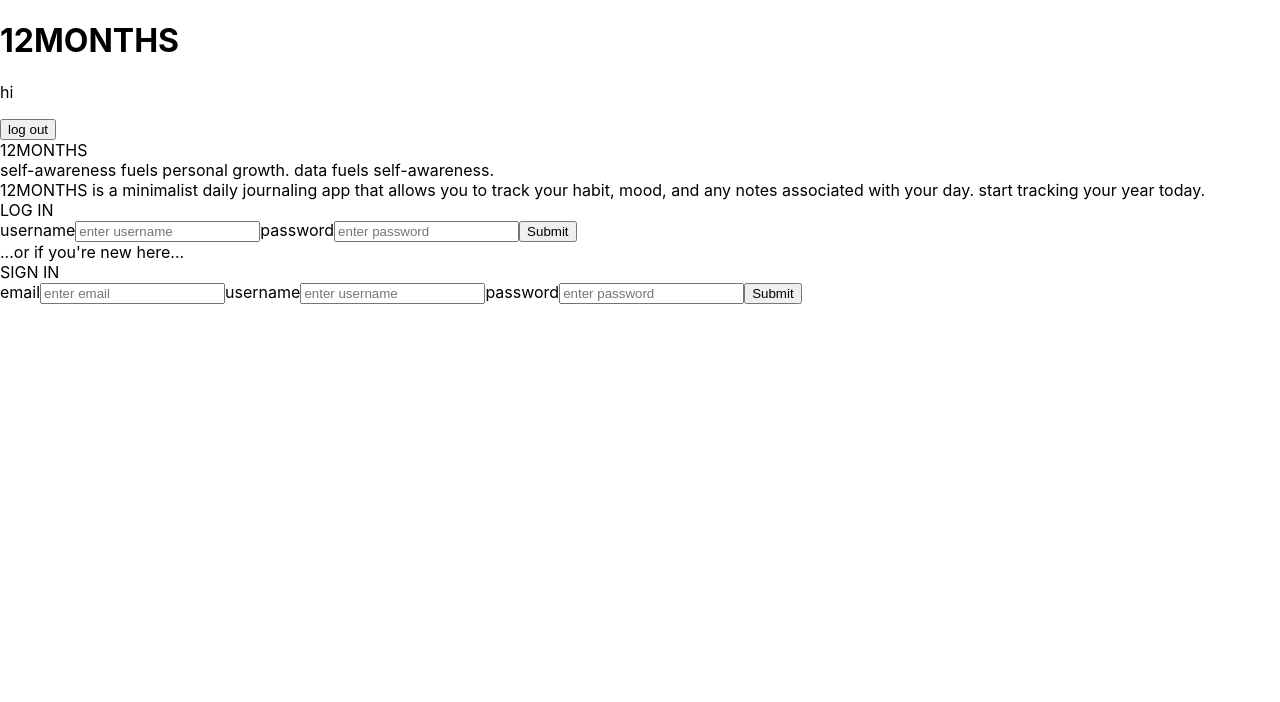
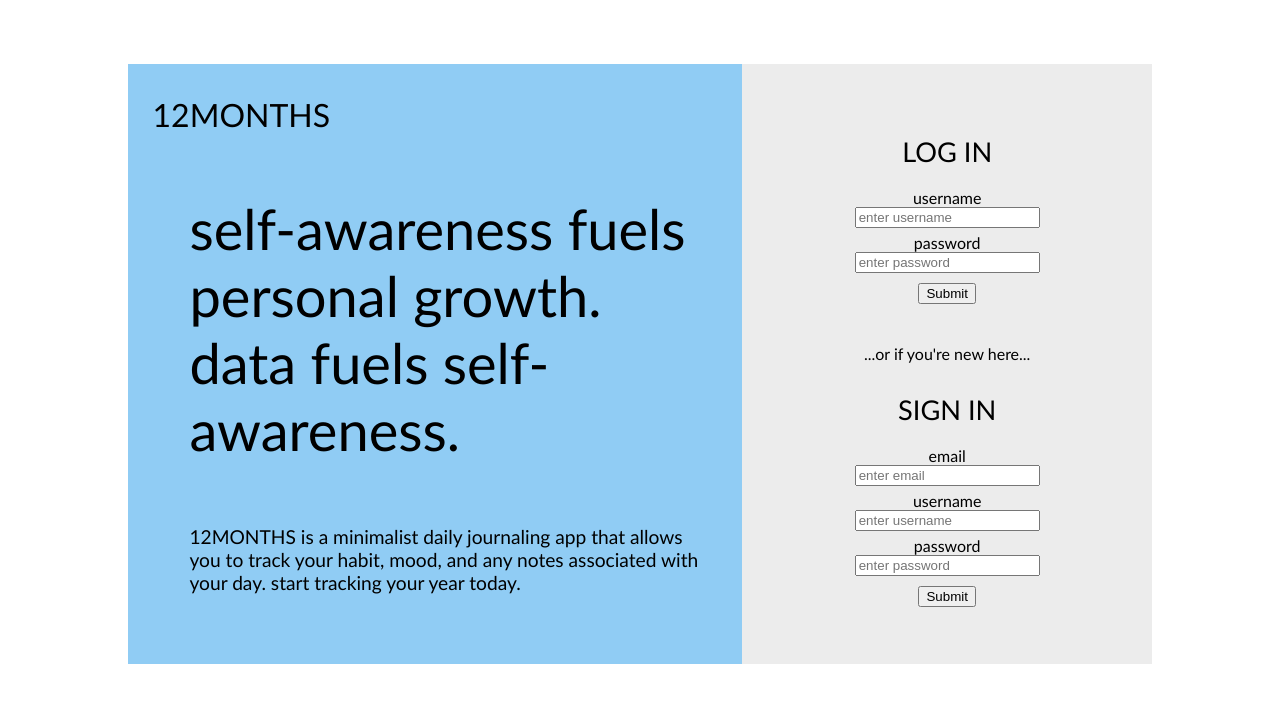
Before and after one commit to billyott/twelve-months-client, a React (Create React App) app: page /login in a window 1280 px wide. Shown: the top 702 px of the page. Built offline with nearby package versions, Linux system fonts and the light colour scheme.

Commit message:
style for login container, login form, new user form

```diff
--- a/src/App.css
+++ b/src/App.css
@@ -1,5 +1,9 @@
 @import 'react-datepicker/dist/react-datepicker.css';
 
+html, body {
+  font-family: 'Gill Sans MT', 'Gill Sans', Calibri, 'Trebuchet MS', sans-serif;
+}
+
 .App {
-  height: 80vh;
+  height: 600px;
 }
--- a/src/App.js
+++ b/src/App.js
@@ -17,7 +17,7 @@ function App(props) {
     return (
         <div className="App">
             <BrowserRouter>
-                <Header />
+                {!!props.user.id ? <Header /> : null}
                 {!!props.user.id ? <NavBar /> : null}
                 <Switch>
                     <Route path="/login">
--- a/src/components/header.js
+++ b/src/components/header.js
@@ -15,7 +15,7 @@ function Header(props) {
     return (
         <header className="header">
             <h1 className="header__header">12MONTHS</h1>
-            <p>hi {props.username}</p>
+            {/* <p>hi {props.username}</p> */}
             <button className="header__button" onClick={handleLogout}>log out</button>
         </header>
     );
--- a/src/components/line-graph.js
+++ b/src/components/line-graph.js
@@ -4,6 +4,7 @@ import './line-graph.scss';
 
 const LineGraph = ({ data = []}) => (
     <ResponsiveLine
+        colors={config => config.color}
         data={data}
         margin={{ top: 50, right: 100, bottom: 150, left: 100 }}
         xScale={{ type: 'point' }}
--- a/src/components/login-form.scss
+++ b/src/components/login-form.scss
@@ -0,0 +1,22 @@
+.login-form {
+    height: 40%;
+    display: flex;
+    flex-direction: column;
+    justify-content: flex-end;
+    align-items: center;
+    margin-bottom: 10px;
+
+    &__header {
+        font-size: 1.7rem;
+        margin-bottom: 15px;
+    }
+
+    &__label {
+        margin-top: 5px;
+    }
+
+    &__button {
+        margin-top: 10px;
+    }
+
+}
--- a/src/components/new-user-form.js
+++ b/src/components/new-user-form.js
@@ -37,7 +37,7 @@ class NewUserForm extends React.Component {
                 <input className="new-user-form__input" name="username" placeholder="enter username" value={this.state.username} onChange={this.handleInputUpdate}></input>
                 <label className="new-user-form__label">password</label>
                 <input className="new-user-form__input" name="password" placeholder="enter password" value={this.state.password} onChange={this.handleInputUpdate} type="password"></input>
-                <button className="new-user__button">Submit</button>
+                <button className="new-user-form__button">Submit</button>
             </form>
         );
     }
--- a/src/components/new-user-form.scss
+++ b/src/components/new-user-form.scss
@@ -0,0 +1,25 @@
+.new-user-form {
+    flex-grow: 1;
+    display: flex;
+    flex-direction: column;
+    align-items: center;
+
+    &__header {
+        font-size: 1.7rem;
+        margin-bottom: 15px;
+    }
+
+    &__label {
+        margin-top: 5px;
+    }
+
+    &__button {
+        margin-top: 10px;
+    }
+
+    &__text {
+        margin-top: 30px;
+        margin-bottom: 30px;
+    }
+
+}
--- a/src/containers/login-container.js
+++ b/src/containers/login-container.js
@@ -11,19 +11,21 @@ function LoginContainer() {
     return (
         <div className="login-container">
             <div className="login-container__left">
-                <div className="login-container__sub-header">
+                <div className="login-container__header">
                     12MONTHS
                 </div>
-                <div className="login-container__header">
+                <div className="login-container__sub-header">
                     self-awareness fuels personal growth. data fuels self-awareness.
                 </div>
-                <div className="login-container__left__sub-sub-header">
+                <div className="login-container__sub-sub-header">
                     12MONTHS is a minimalist daily journaling app that allows you to track your habit, mood, and any notes associated with your day. start tracking your year today.
                 </div>
             </div>
             <div className="login-container__right">
-                <LoginForm />
-                <NewUserForm />
+                <div className="login-container__form-container">
+                    <LoginForm />
+                    <NewUserForm />
+                </div>
             </div>
         </div>
     );
--- a/src/containers/login-container.scss
+++ b/src/containers/login-container.scss
@@ -11,3 +11,51 @@
 //     }
 
 // }
+
+
+.login-container {
+    display: flex;
+    height: 100%;
+    margin-top: 5%;
+    margin-left: auto;
+    margin-right: auto;
+    max-width: 80vw;
+    overflow: hidden;
+
+    &__left {
+        width: 60%;
+        background-color: #90ccf4;
+    }
+
+    &__right {
+        width: 40%;
+        background-color: #ececec;
+    }
+
+    &__form-container {
+        display: flex;
+        flex-direction: column;
+        height: 100%;
+    }
+
+    &__header {
+        font-size: 2rem;
+        margin-top: 5%;
+        margin-left: 4%;
+    }
+
+    &__sub-header {
+        font-size: 3.5rem;
+        margin-top: 10%;
+        margin-left: 10%;
+        margin-right: 5%;
+    }
+
+    &__sub-sub-header {
+        font-size: 1.2rem;
+        margin-top: 10%;
+        margin-left: 10%;
+        margin-right: 7%;
+    }
+
+}
--- a/src/containers/trend-container.js
+++ b/src/containers/trend-container.js
@@ -59,8 +59,8 @@ class TrendContainer extends React.Component{
 
     stageData = (rawData) => {
         const data = [
-            {id: "Mood Score", "color": "hsl(257, 70%, 50%)", data: []},
-            {id: "Sleep Hours", "color": "hsl(203, 70%, 50%)", data: []}
+            {id: "Mood Score", "color": "#f88888", data: []},
+            {id: "Sleep Hours", "color": "#5ca2d4", data: []}
         ]
         if (this.state.aggregation === 'week') {
             const weekData = {}
--- a/src/index.css
+++ b/src/index.css
@@ -1,8 +1,8 @@
 body {
   margin: 0;
-  font-family: -apple-system, BlinkMacSystemFont, 'Segoe UI', 'Roboto', 'Oxygen',
+  /* font-family: -apple-system, BlinkMacSystemFont, 'Segoe UI', 'Roboto', 'Oxygen',
     'Ubuntu', 'Cantarell', 'Fira Sans', 'Droid Sans', 'Helvetica Neue',
-    sans-serif;
+    sans-serif; */
   -webkit-font-smoothing: antialiased;
   -moz-osx-font-smoothing: grayscale;
 }
```
